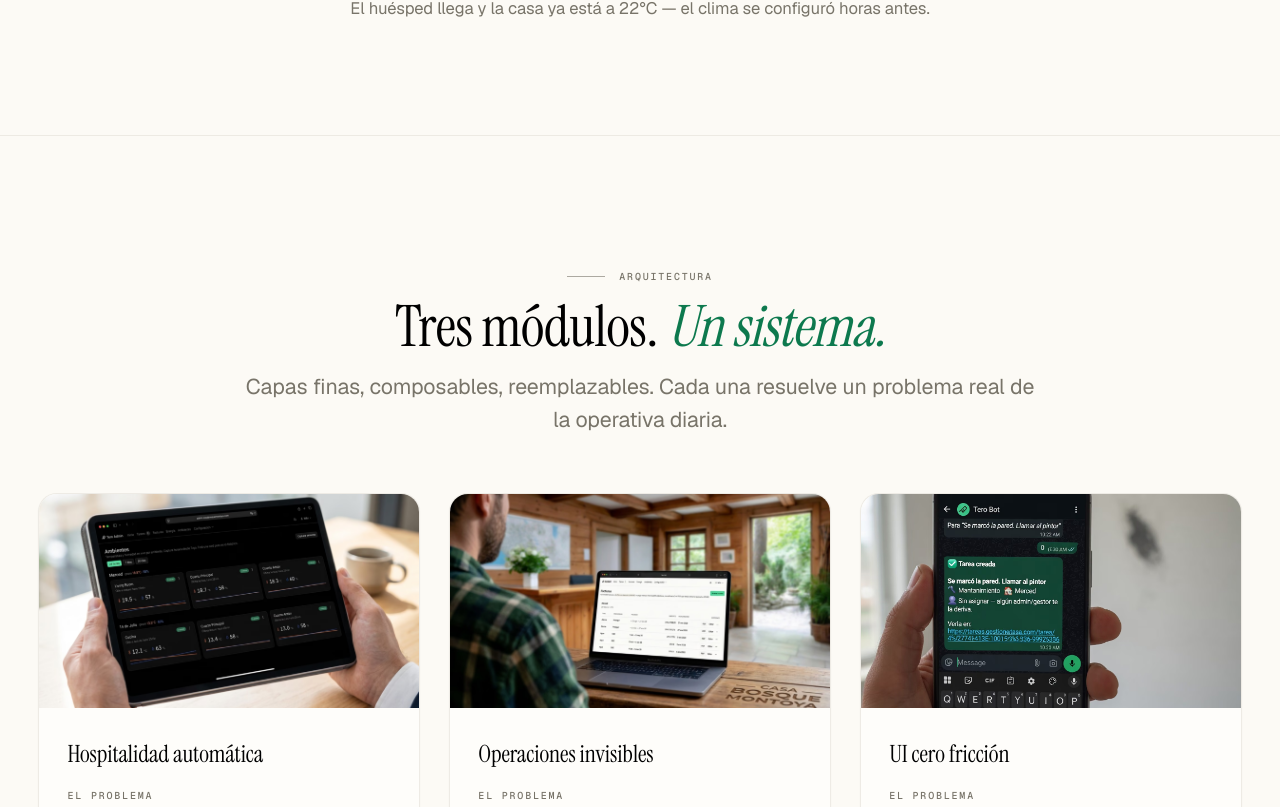
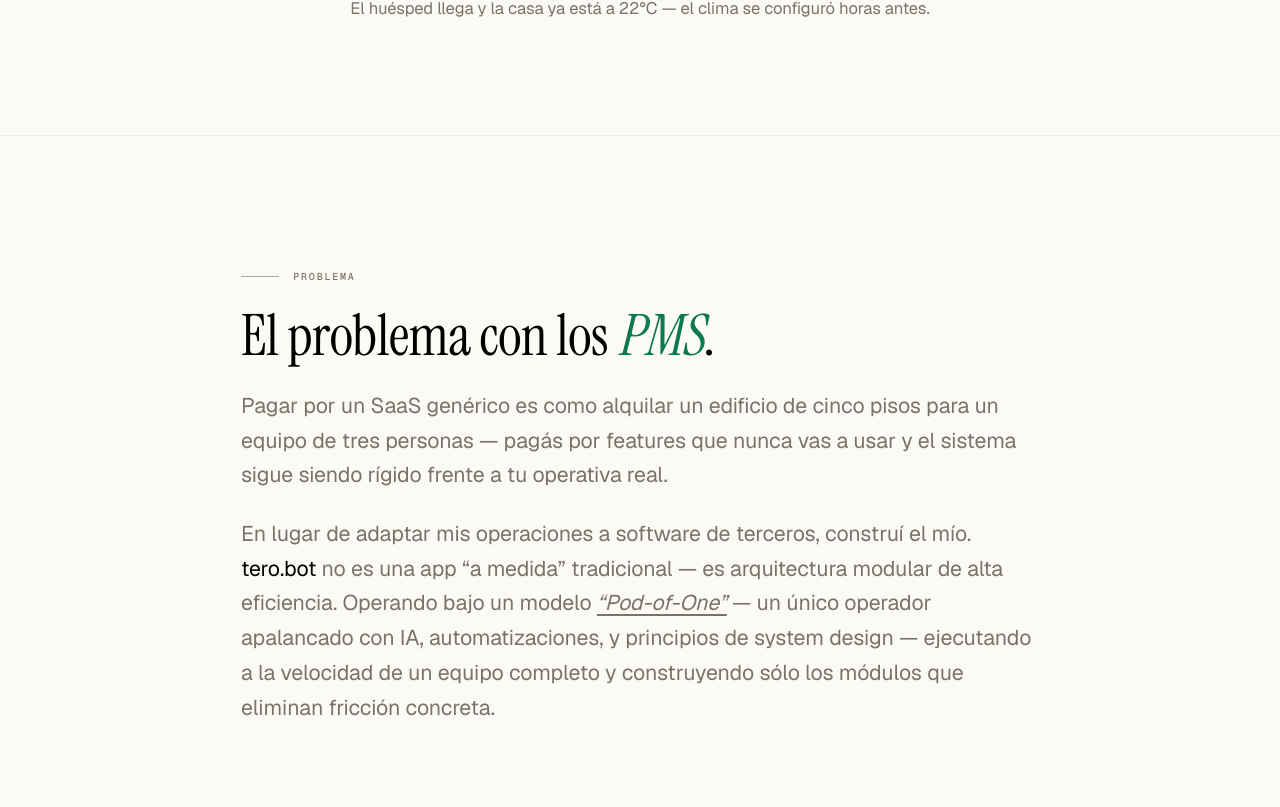
Before and after one commit to wikichaves/tero-bot, a Next.js app: page / in a window 1280 px wide. Shown: the part 1333-2140 px from the top of the page. Built offline with nearby package versions, Linux system fonts and the light colour scheme; no server answers.

Commit message:
Revert "Merge pull request #2 from wikichaves/claude/WIK-146"
This reverts commit c70f4a64198fc351cff76ecb6fcfa49e3d51ba6f, reversing
changes made to 3f699888ff44c301647a1d586ea5acff50b0bfa4.

```diff
--- a/src/app/page.tsx
+++ b/src/app/page.tsx
@@ -132,6 +132,49 @@ export default async function LandingPage() {
               configuró horas antes.
             </figcaption>
           </figure>
+        </section>
+
+        {/* The problem. */}
+        <section className="border-t border-border/60 px-5 py-20 sm:px-8 sm:py-28">
+          <div className="mx-auto flex max-w-2xl flex-col gap-5">
+            <span className="label-mono-with-rule">Problema</span>
+            <h2 className="text-3xl sm:text-5xl">
+              El problema con los <em>PMS</em>.
+            </h2>
+            <p className="text-base leading-relaxed text-muted-foreground sm:text-lg">
+              Pagar por un SaaS genérico es como alquilar un edificio de cinco
+              pisos para un equipo de tres personas — pagás por features que
+              nunca vas a usar y el sistema sigue siendo rígido frente a tu
+              operativa real.
+            </p>
+            <p className="text-base leading-relaxed text-muted-foreground sm:text-lg">
+              En lugar de adaptar mis operaciones a software de terceros,
+              construí el mío.{" "}
+              <a
+                href="https://github.com/wikichaves/tero-bot"
+                target="_blank"
+                rel="noopener"
+                className="text-foreground underline-offset-4 hover:underline"
+              >
+                {APP_NAME}
+              </a>{" "}
+              no es una app &ldquo;a medida&rdquo; tradicional — es
+              arquitectura modular de
+              alta eficiencia. Operando bajo un modelo{" "}
+              <a
+                href="https://x.com/gokulr/status/2051683243934826773"
+                target="_blank"
+                rel="noopener"
+                className="underline underline-offset-4 hover:text-foreground"
+              >
+                <em>&ldquo;Pod-of-One&rdquo;</em>
+              </a>{" "}
+              — un único operador apalancado con IA, automatizaciones, y
+              principios de system design — ejecutando a la velocidad de un
+              equipo completo y construyendo sólo los módulos que eliminan
+              fricción concreta.
+            </p>
+          </div>
         </section>
 
         {/* The three modules. Cards now have a photo on top instead of
```
